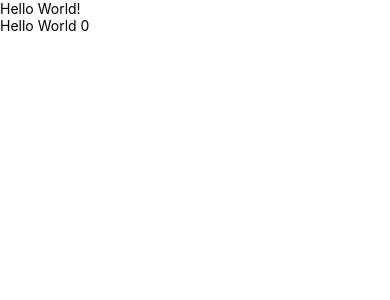
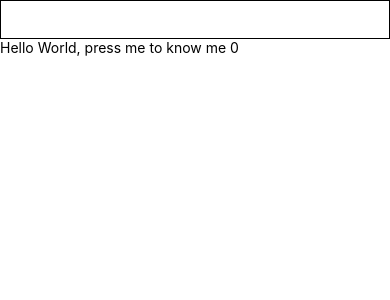
Before and after one commit to shivam04/HelloWorldApp, a React Native app: screen / in a window 390 px wide. Shown: the top 300 px of the page. Built offline with nearby package versions, Linux system fonts and the light colour scheme.

Commit message:
useRef hook

```diff
--- a/App.tsx
+++ b/App.tsx
@@ -5,8 +5,8 @@
  * @format
  */
 
-import { useEffect, useState } from 'react';
-import { Text } from 'react-native';
+import { useEffect, useRef, useState } from 'react';
+import { Text, TextInput } from 'react-native';
 import {
   SafeAreaProvider,
   SafeAreaView,
@@ -14,8 +14,25 @@ import {
 
 function App() {
 
-  const [content, handleContent] = useState('Hello World');
+  const [content, handleContent] = useState('Hello World, press me to know me');
   const [howManyTimesDidYouClickIt, updateClickCount] = useState(0);
+
+  const inputBox = useRef<TextInput>(null);
+
+  console.log(
+    'This is a value of input box when the screen is empty',
+    inputBox
+  );
+
+  useEffect(() => {
+    console.log('Screen is rendered');
+    setTimeout(() => {
+      console.log(
+        'After a little delay, show us how the inputBox value changes',
+        inputBox,
+      );
+    }, 0);
+  }, []);
 
   useEffect(() => {
     console.log("Screen is rendered")
@@ -32,11 +49,12 @@ function App() {
   return (
     <SafeAreaProvider>
       <SafeAreaView>
-        <Text>Hello World!</Text>
+        <TextInput ref={inputBox} style={{ borderWidth: 1, padding: 10 }} />
         <Text
           onPress={() => {
-            handleContent('Hello World, my name is Shivam!');
+            handleContent('Hello World, my name is Shivam, you can type yours above!');
             updateClickCount(value => value + 1);
+            inputBox?.current?.focus();
           }}
         >
           {content} {howManyTimesDidYouClickIt}
```
